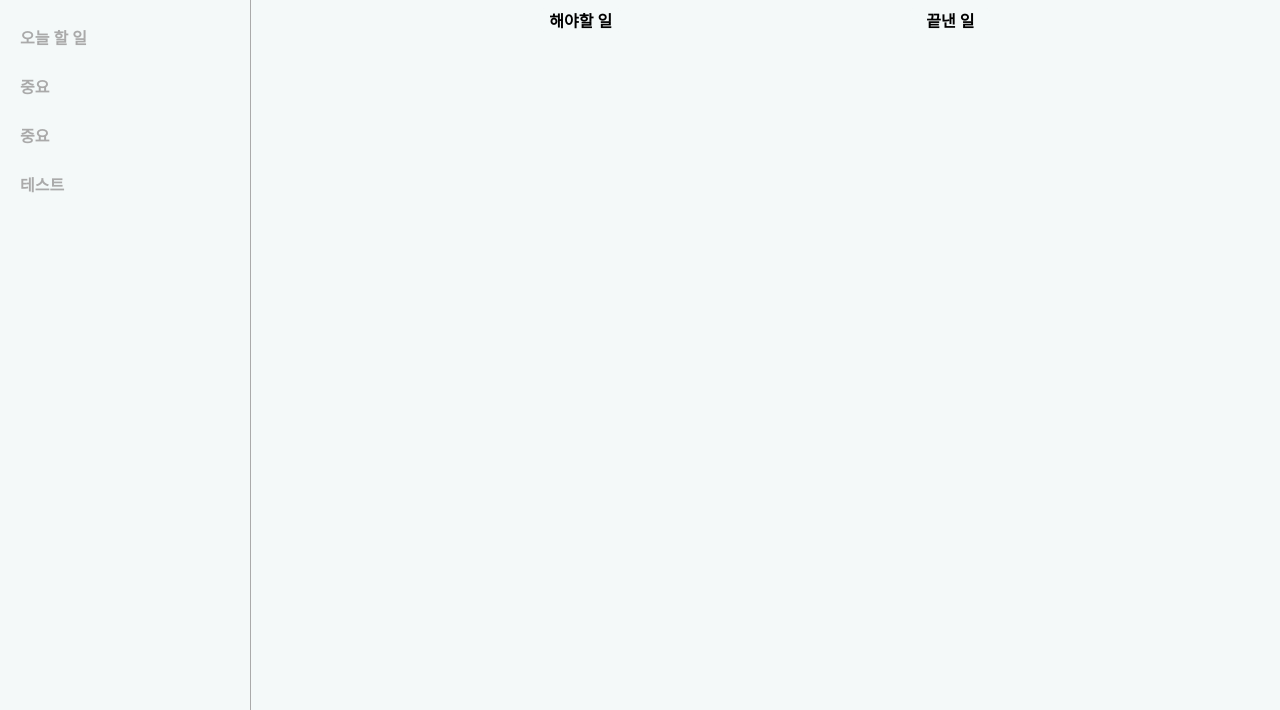
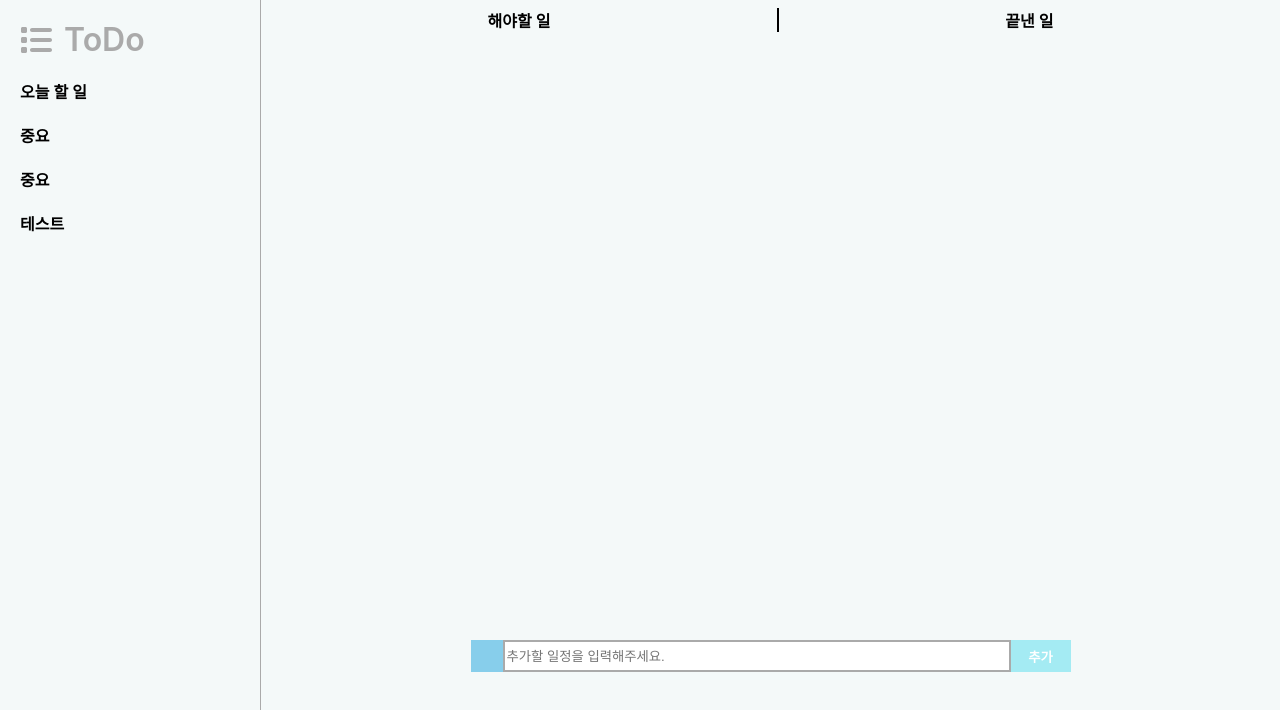
Before and after one commit to bluebear1106/React-ToDo, a React (Create React App) app: page / in a window 1280 px wide. Shown: the top 710 px of the page. Built offline with nearby package versions, Linux system fonts and the light colour scheme.

Commit message:
fontawesome 라이브러리 추가 및 레이아웃 수정

```diff
--- a/jsconfig.json
+++ b/jsconfig.json
@@ -1,7 +1,5 @@
 {
     "compilerOptions": {
-        "target": "ES6",
-        "module": "ES6",
-        "moduleResolution": "classic"
+        "target": "ES6"
     }
 }
--- a/package.json
+++ b/package.json
@@ -3,6 +3,9 @@
   "version": "0.1.0",
   "private": true,
   "dependencies": {
+    "@fortawesome/fontawesome-svg-core": "^6.1.1",
+    "@fortawesome/free-solid-svg-icons": "^6.1.1",
+    "@fortawesome/react-fontawesome": "^0.1.18",
     "@testing-library/jest-dom": "^5.16.4",
     "@testing-library/react": "^12.1.5",
     "@testing-library/user-event": "^13.5.0",
--- a/src/App.js
+++ b/src/App.js
@@ -8,18 +8,18 @@ import StyledContent from './components/Content';
 
 const Container = styled.div`
     display: flex;
+    align-items: stretch;
+    height: 100vh;
 `;
 
 function App() {
     return (
-        <div>
+        <>
             <Container>
                 <NavigaionBar />
-                <Content>
-                    <ToDoHeader />
-                </Content>
+                <Content />
             </Container>
-        </div>
+        </>
     );
 }
 
--- a/src/components/Content.jsx
+++ b/src/components/Content.jsx
@@ -1,17 +1,24 @@
 import React from "react";
 import styled from "styled-components";
 import Colors from "../colors/colors";
+import ListAddBar from "./ListAddBar";
+import ToDoHeader from "./ToDoHeader";
+import ToDoList from "./ToDoList";
 
 const StyledContent = styled.div`
     background: ${Colors.F4F9F9};
-    display: flex;
     flex-grow: 1;
-    flex-direction: column;
     border-left: 1px solid ${Colors.AAAAAA};
 `;
 
 const Content = ({ children }) => {
-    return <StyledContent>{children}</StyledContent>;
+    return (
+        <StyledContent>
+            <ToDoHeader />
+            <ToDoList />
+            <ListAddBar />
+        </StyledContent>
+    );
 };
 
 export default Content;
--- /dev/null
+++ b/src/components/ListAddBar.jsx
@@ -0,0 +1,51 @@
+import React from "react";
+import styled from "styled-components";
+import Colors from "../colors/colors";
+
+const StyledBox = styled.div`
+    height: 32px;
+    display: flex;
+    align-items: stretch;
+    justify-content: center;
+`;
+
+const StyledDiv = styled.div`
+    width: 32px;
+    background: skyblue;
+`;
+
+const StyledInput = styled.input`
+    width: 500px;
+    background: White;
+    border: 2px solid ${Colors.AAAAAA};
+    outline: none;
+    &:focus {
+        border: 2px solid ${Colors.A4EBF3};
+    }
+`;
+
+const StyledButton = styled.button`
+    background: ${Colors.A4EBF3};
+    width: 60px;
+    outline: none;
+    border: none;
+    font-weight: bold;
+    color: white;
+`;
+
+const ListAddBar = () => {
+    return (
+        <>
+            <StyledBox>
+                <StyledDiv />
+                <StyledInput
+                    type="text"
+                    placeholder="추가할 일정을 입력해주세요."
+                />
+                <StyledButton>추가</StyledButton>
+            </StyledBox>
+        </>
+    );
+};
+
+export default ListAddBar;
--- a/src/components/NavigationBar.jsx
+++ b/src/components/NavigationBar.jsx
@@ -1,27 +1,46 @@
 import React from "react";
 import styled from "styled-components";
+import { FontAwesomeIcon } from "@fortawesome/react-fontawesome";
+import { faList } from "../../node_modules/@fortawesome/free-solid-svg-icons/index";
 import Colors from "../colors/colors";
 
 const StyledNavBar = styled.div`
-    height: 100vh;
-    width: 250px;
+    width: 260px;
     background: ${Colors.F4F9F9};
 `;
 
-const StyledNavItem = styled.div`
+const StyledNavHeader = styled.div`
     color: ${Colors.AAAAAA};
     font-weight: 600;
-    margin-left: 20px;
-    margin-top: 25px;
+    margin: 20px 20px 20px 20px;
+    display: flex;
+    align-items: center;
+
+    span {
+        display: block;
+        margin-left: 12px;
+        font-size: 32px;
+    }
+`;
+
+const StyledNavItem = styled.div`
+    color: black;
+    font-weight: 600;
+    margin: 20px 20px 20px 20px;
 
     &:hover {
-        color: black;
+        color: ${Colors.AAAAAA};
+        cursor: pointer;
     }
 `;
 
 const NavigaionBar = () => {
     return (
         <StyledNavBar>
+            <StyledNavHeader>
+                <FontAwesomeIcon icon={faList} size="2x" />
+                <span>ToDo</span>
+            </StyledNavHeader>
             <StyledNavItem>오늘 할 일</StyledNavItem>
             <StyledNavItem>중요</StyledNavItem>
             <StyledNavItem>중요</StyledNavItem>
--- a/src/components/ToDoHeader.jsx
+++ b/src/components/ToDoHeader.jsx
@@ -9,12 +9,19 @@ const StyledHeader = styled.div`
     justify-content: space-evenly;
     align-items: center;
     font-weight: 600;
+
+    .right {
+        border-right: 1px solid black;
+    }
+
+    .left {
+        border-left: 1px solid black;
+    }
 `;
 
 const StyledHeaderButton = styled.div`
-    width: 80px;
+    flex-grow: 1;
     background: ${Colors.F4F9F9};
-    border-radius: 4px;
     text-align: center;
     &:hover {
         color: ${Colors.AAAAAA};
@@ -24,8 +31,8 @@ const StyledHeaderButton = styled.div`
 const ToDoHeader = () => {
     return (
         <StyledHeader>
-            <StyledHeaderButton>해야할 일</StyledHeaderButton>
-            <StyledHeaderButton>끝낸 일</StyledHeaderButton>
+            <StyledHeaderButton className="right">해야할 일</StyledHeaderButton>
+            <StyledHeaderButton className="left">끝낸 일</StyledHeaderButton>
         </StyledHeader>
     );
 };
--- /dev/null
+++ b/src/components/ToDoList.jsx
@@ -0,0 +1,12 @@
+import React from "react";
+import styled from "styled-components";
+
+const StyledListBox = styled.div`
+    height: 600px;
+`;
+
+const ToDoList = () => {
+    return <StyledListBox />;
+};
+
+export default ToDoList;
```
Also changed, not shown: 1 other file (tests, documents, lock files or other folders).
